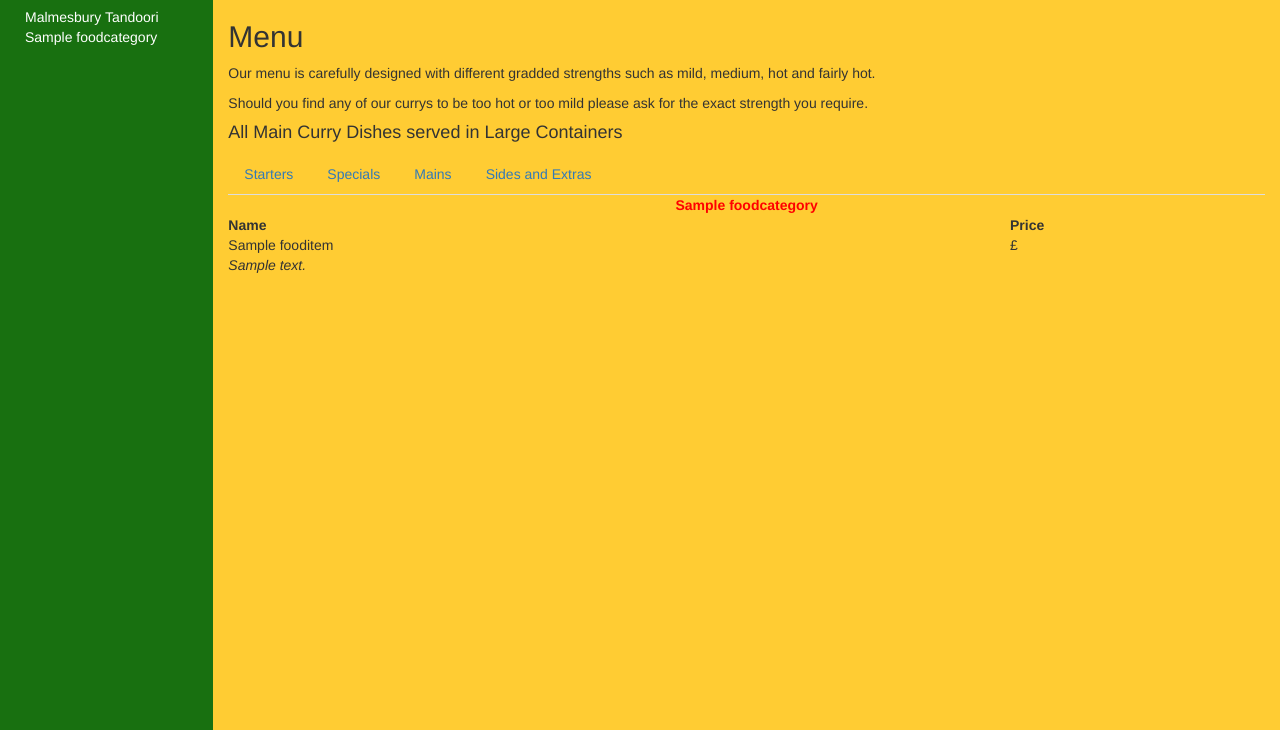
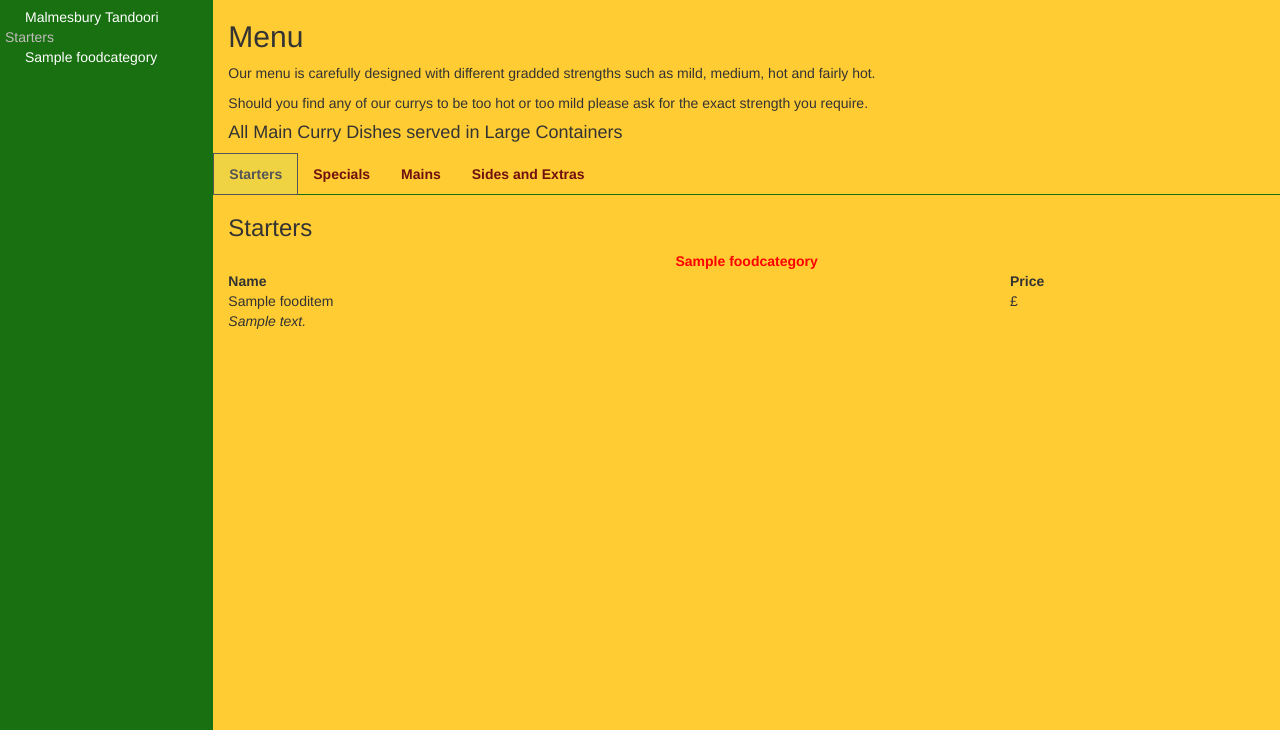
Before and after one commit to AncientSwordRage/Django-Tandoor, a Django app: page /menu in a window 1280 px wide. Shown: the part 280-1010 px from the top of the page. Run offline with Django 3.2, Linux system fonts and the light colour scheme; tables that the repository leaves empty hold one stand-in row (values such as "Sample post"); parts of the project's set-up code (start-up, migrations or seed data) failed here and were passed over; some libraries are stand-ins or nearby versions.

Commit message:
Adds tab content restricts navbar to content of tab

```diff
--- a/tandoor/static/malmesbury_tandoori/css/site.css
+++ b/tandoor/static/malmesbury_tandoori/css/site.css
@@ -52,11 +52,31 @@
 }
 .navbar-menu li.nav-item a:hover,
 .navbar-menu li.nav-item a:focus,
-.navbar-menu li.nav-item a:active{
+.navbar-menu li.nav-item a.active{
 	background-color: hsl(50,85%,60%);
 	border-color: unset;
 }
 
+.nav-tabs{
+	border-bottom: 1px solid hsl(115,75%,25%);
+    margin: 0px -15px;
+}
+.nav-tabs li a{
+	font-weight: 600;
+	margin-right: -1px;
+}
+
+.nav-tabs   li.nav-item.active a,
+.nav-tabs   li.nav-item a:hover,
+.nav-tabs   li.nav-item a:focus{
+	background-color: hsl(50,85%,60%);
+	border-color: unset;
+	border-radius: unset;
+}
+.category-type-header{
+	color: hsl(0,5%,75%);
+	margin-left:5px;
+}
 .main-text{
 	color: hsl(115,75%,25%);
 	font-weight: 700;
--- a/tandoor/templates/tandoor/foodcategory_list.html
+++ b/tandoor/templates/tandoor/foodcategory_list.html
@@ -3,18 +3,25 @@
 {%block content%}
 <div class="content-wrapper">
     <div class="sidebar-wrapper col-md-2 col-xs-12">
+        <div class="tab-content">
+            {% for catTypeName,catTypeDesc in category_type_choices %}
+            <div role="tabpanel" class="tab-pane {% if forloop.first%} active{%endif%}" id="{{catTypeName}}_nav">
                 <ul class="sidebar-nav">
                     <li class="sidebar-brand sidebar-item">
                         <a href="#">
                            Malmesbury Tandoori
                         </a>
                     </li>
-	        {%for section in foodcategory_list%}
-	        <li class = "sidebar-item">
+                    <span class="category-type-header">{{catTypeDesc}}</span>
+                    {% for section in foodcategory_list|in_category:catTypeName %}
+                    <li class = "sidebar-item {{catTypeName}}">
                         <a href="#{{section.name}}">{{section.name}}</a>
                     </li>
                     {%endfor%}
                 </ul>
+            </div>
+            {%endfor%}
+        </div>
     </div>
     <div class = "menu-wrapper col-md-10 col-xs-12">
         <h2>Menu</h2>
@@ -22,14 +29,18 @@
         <p>Should you find any of our currys to be too hot or too mild please ask for the exact strength you require.</p>
         <h4>All Main Curry Dishes served in Large Containers</h4>
         <ul class="menu-nav nav nav-tabs">
-			{% for value,text in category_type_choices %}
-			<li role="{{value}}" {% ifequal value main %}class="active"{% endifequal %}>
-				<a href="#{{value}}" role="tab" data-toggle="tab">{{text}}</a>
+            {% for catTypeName,catTypeDesc in category_type_choices %}
+            <li role="{{catTypeName}}" class="nav-item{% if forloop.first%} active{%endif%}">
+                <a href="#{{catTypeName}}" role="tab" class="detail-text" data-target="#{{catTypeName}}_nav, #{{catTypeName}}" data-toggle="tab">{{catTypeDesc}}</a>
             </li>
             {%endfor%}
         </ul>
+        <div class="tab-content">
+            {% for catTypeName,catTypeDesc in category_type_choices %}
+            <div role="tabpanel" class="tab-pane {% if forloop.first%} active{%endif%}" id="{{catTypeName}}">
+                <h3>{{catTypeDesc}}</h3>
                 <table>
-			{% for category in foodcategory_list %}
+                    {% for category in foodcategory_list|in_category:catTypeName %}<!-- filter on cat type -->
                     <tbody>
                         <tr name="{{category.name}}" class="category">
                             <th colspan="2">{{category.name}}</th>
@@ -38,7 +49,7 @@
                             <th>Name</th>
                             <th>Price</th>
                         </tr>
-		    	{% for menu_item in category.items.all %}
+                        {% for menu_item in category.items.all %}<!-- category here should be filtered -->
                         <tr class="menu-item-row" >
                             <td class="menu-item menu-item-name">{{menu_item.name}} </td>
                             <td class="menu-item menu-item-price">£{{menu_item.price}}</td>
@@ -54,5 +65,8 @@
                     {% endfor %}
                 </table>
             </div>
+            {% endfor %}
+        </div>
+    </div>
 </div>
 {% endblock %}
```
Lines whose indentation alone changed are shown as unchanged.
